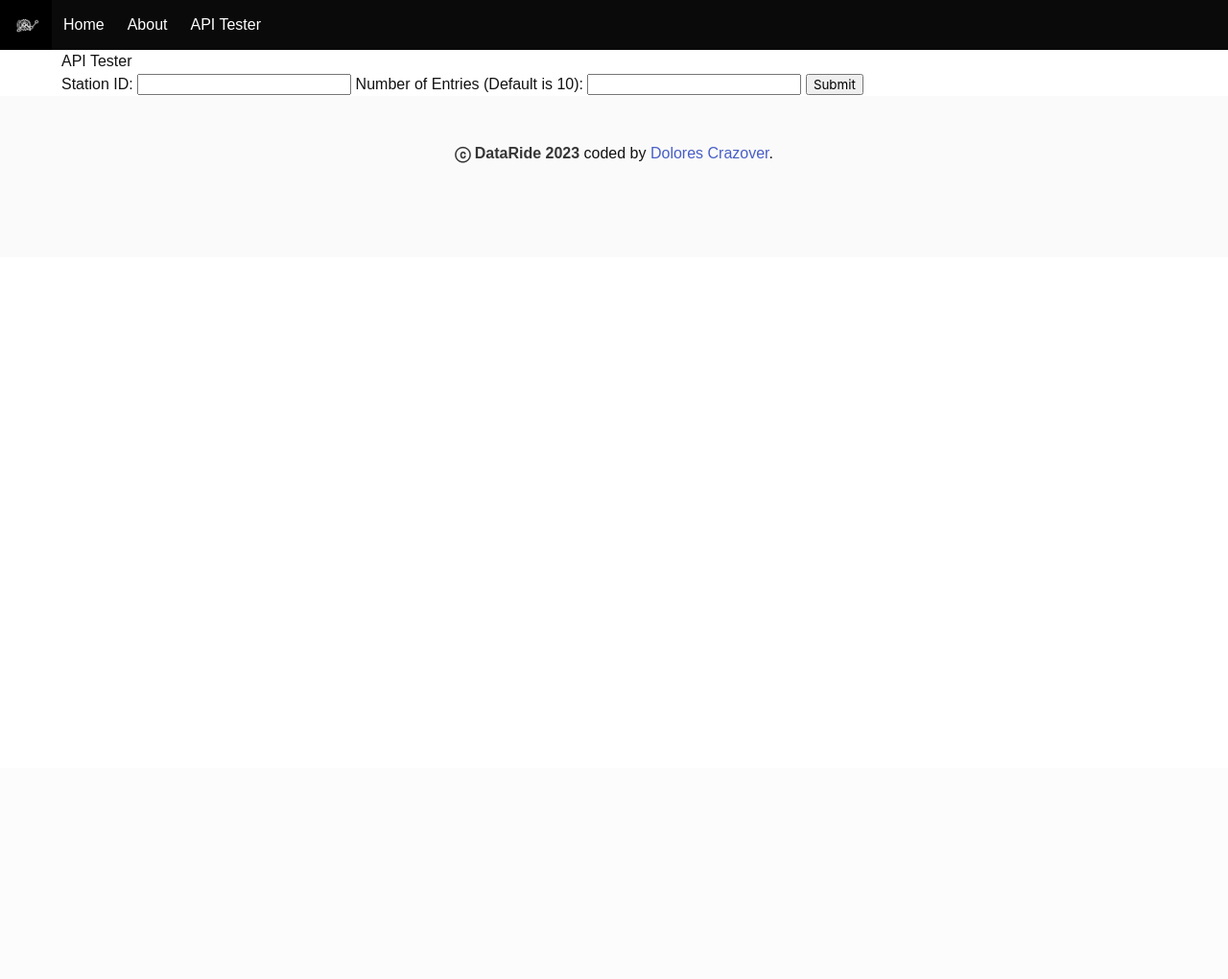
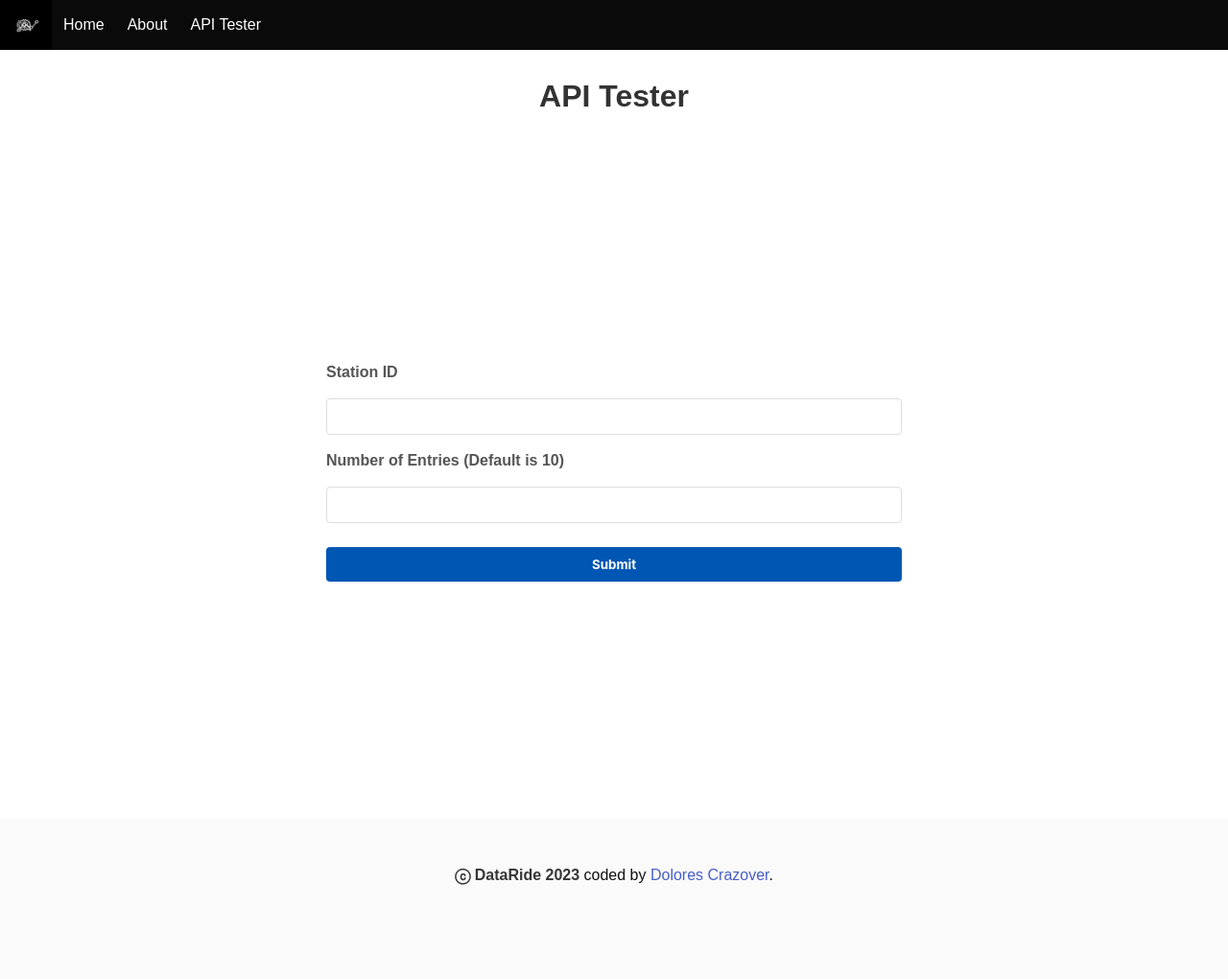
Before and after one commit to DoloresCode/Dataride, a Django app: page /api-tester/ in a window 1280 px wide. Shown: the whole page at 96% size. Before the commit the page ends 170 px from the top, so only its background shows below. Run offline with Django 4.2, Linux system fonts and the light colour scheme.

Commit message:
API tester form page style done

```diff
--- a/dataride_project/tripdata_app/static/styles/main.css
+++ b/dataride_project/tripdata_app/static/styles/main.css
@@ -26,6 +26,22 @@ body {
 }
 
 /* API Results */
+
+.api-title-part {
+    margin-top: 1.5rem;
+    color: #333;
+    margin-bottom: 20px;
+    font-weight: bolder;
+    font-size: 2em;
+}
+
+.api-title-result-ST-ID {
+    margin-top: 1.5rem;
+    color: #151cdb;
+    margin-bottom: 20px;
+    font-weight: bolder;
+    font-size: 1.5em;
+}
 
 .table-wrapper {
     overflow-x: auto;
@@ -68,3 +84,65 @@ body {
         overflow-x: auto;
     }
 }
+
+/* API Tester */
+
+.api-form-container {
+    display: flex;
+    flex-direction: column;
+    align-items: center;
+    justify-content: center;
+    height: 100vh;
+}
+
+.api-tester-form {
+    width: 100%;
+    max-width: 600px;
+    margin: auto;
+}
+
+.api-tester-form label {
+    display: block;
+    margin-bottom: 5px;
+    font-weight: bold;
+    color: #555;
+}
+
+.api-tester-form input[type="number"],
+.api-tester-form input[type="submit"] {
+    width: 100%;
+    padding: 10px;
+    margin: 10px auto;
+    margin-bottom: 15px;
+    border-radius: 4px;
+    box-sizing: border-box;
+}
+
+.api-tester-form input[type="number"] {
+    border: 1px solid #ddd;
+}
+
+.api-tester-form input[type="submit"] {
+    background-color: #0056b3;
+    color: white;
+    font-weight: bold;
+    border: none;
+    cursor: pointer;
+    transition: background-color 0.3s;
+}
+
+.api-tester-form input[type="submit"]:hover {
+    background-color: #004494;
+}
+
+
+@media (max-width: 600px) {
+    .api-tester-form input[type="number"],
+    .api-tester-form input[type="submit"] {
+        padding: 15px;
+    }
+
+    .api-tester-form input[type="submit"] {
+        font-size: 1.1em;
+    }
+}
--- a/dataride_project/tripdata_app/templates/api-results.html
+++ b/dataride_project/tripdata_app/templates/api-results.html
@@ -1,9 +1,9 @@
 {% extends 'base.html' %}
 
 {% block content %}
-<h1>API Results</h1>
+<h1 class="api-title-part">API Results</h1>
 {% if data %}
-    <p>Results for Station ID: {{ station_id }}</p>
+    <p class="api-title-result-ST-ID">Results for Station ID: {{ station_id }}</p>
     <div class="table-wrapper">
         <table class="api-results-table">
             <thead>
--- a/dataride_project/tripdata_app/templates/api-tester.html
+++ b/dataride_project/tripdata_app/templates/api-tester.html
@@ -1,14 +1,16 @@
 {% extends 'base.html' %}
 
 {% block content %}
-<h1>API Tester</h1>
-<form action="{% url 'api-results' %}" method="get">
-    <label for="station_id">Station ID:</label>
-    <input type="number" id="station_id" name="station_id" required>
+<div class="api-form-container">
+    <h1 class="api-title-part">API Tester</h1>
+    <form action="{% url 'api-results' %}" method="get" class="api-tester-form">
+        <label for="station_id">Station ID</label>
+        <input type="number" id="station_id" name="station_id" required>
 
-    <label for="number_of_entries">Number of Entries (Default is 10):</label>
-    <input type="number" id="number_of_entries" name="number_of_entries">
+        <label for="number_of_entries">Number of Entries (Default is 10)</label>
+        <input type="number" id="number_of_entries" name="number_of_entries">
 
-    <input type="submit" value="Submit">
-</form>
+        <input type="submit" value="Submit">
+    </form>
+</div>
 {% endblock %}
```
